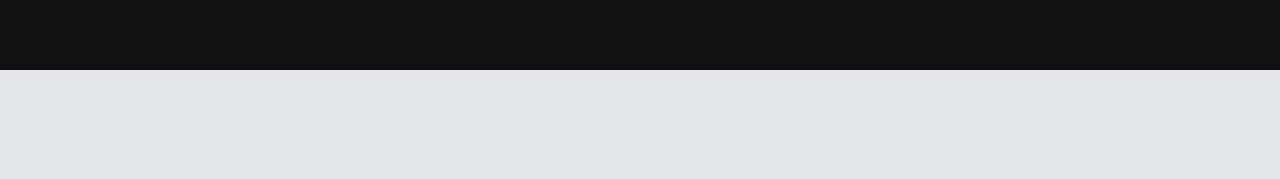
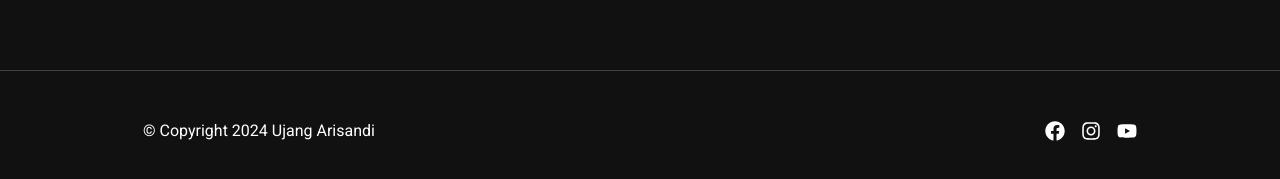
Before and after one commit to ujangaris/Gym-Web--Nextjs, a Next.js app: page / in a window 1280 px wide. Shown: the part 7877-8056 px from the top of the page. Before the commit the page ends 7947 px from the top, so only its background shows below. Built offline with nearby package versions, Linux system fonts and the light colour scheme.

Commit message:
styling section footer | copyright

```diff
--- a/components/Footer.tsx
+++ b/components/Footer.tsx
@@ -2,7 +2,14 @@
 
 import Image from "next/image";
 import Link from "next/link";
-import { FaEnvelope, FaMapMarkerAlt, FaPhoneAlt } from "react-icons/fa";
+import {
+  FaEnvelope,
+  FaFacebook,
+  FaInstagram,
+  FaMapMarkerAlt,
+  FaPhoneAlt,
+  FaYoutube,
+} from "react-icons/fa";
 import { CustomButton } from "./CustomButton";
 
 export const Footer = () => {
@@ -162,6 +169,40 @@ export const Footer = () => {
           </div>
         </div>
       </div>
+      {/* copyright */}
+      <div className="text-white border-t border-white/20 py-12">
+        <div className="container mx-auto h-full">
+          <div className="flex justify-between items-center h-full">
+            <span className="">&copy; Copyright 2024 Ujang Arisandi</span>
+            <ul className="flex gap-4 text-xl">
+              <li>
+                <Link
+                  href="#"
+                  className="text-white hover:text-accent transition-all"
+                >
+                  <FaFacebook />
+                </Link>
+              </li>
+              <li>
+                <Link
+                  href="#"
+                  className="text-white hover:text-accent transition-all"
+                >
+                  <FaInstagram />
+                </Link>
+              </li>
+              <li>
+                <Link
+                  href="#"
+                  className="text-white hover:text-accent transition-all"
+                >
+                  <FaYoutube />
+                </Link>
+              </li>
+            </ul>
+          </div>
+        </div>
+      </div>
     </footer>
   );
 };
```
Also changed, not shown: 1 other file (tests, documents, lock files or other folders).
